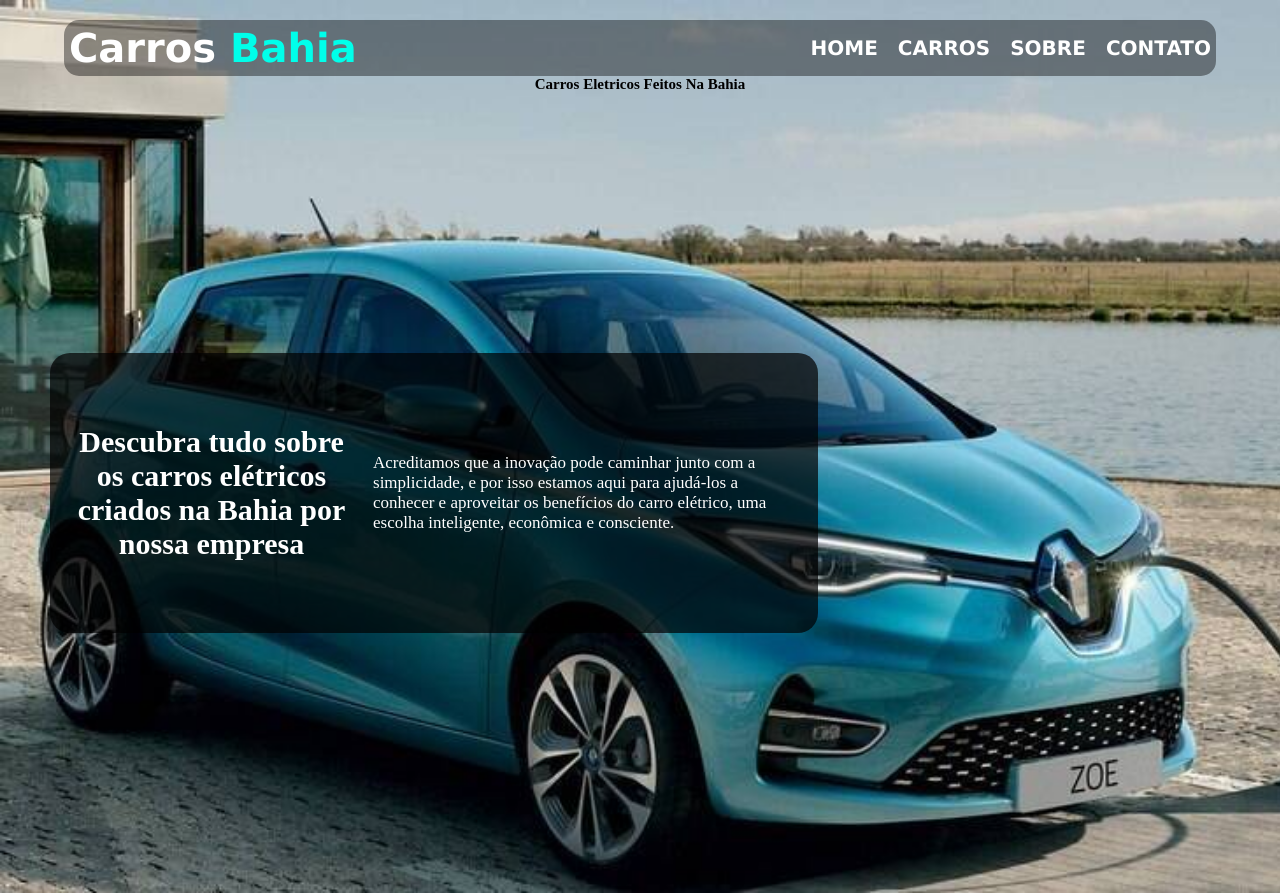
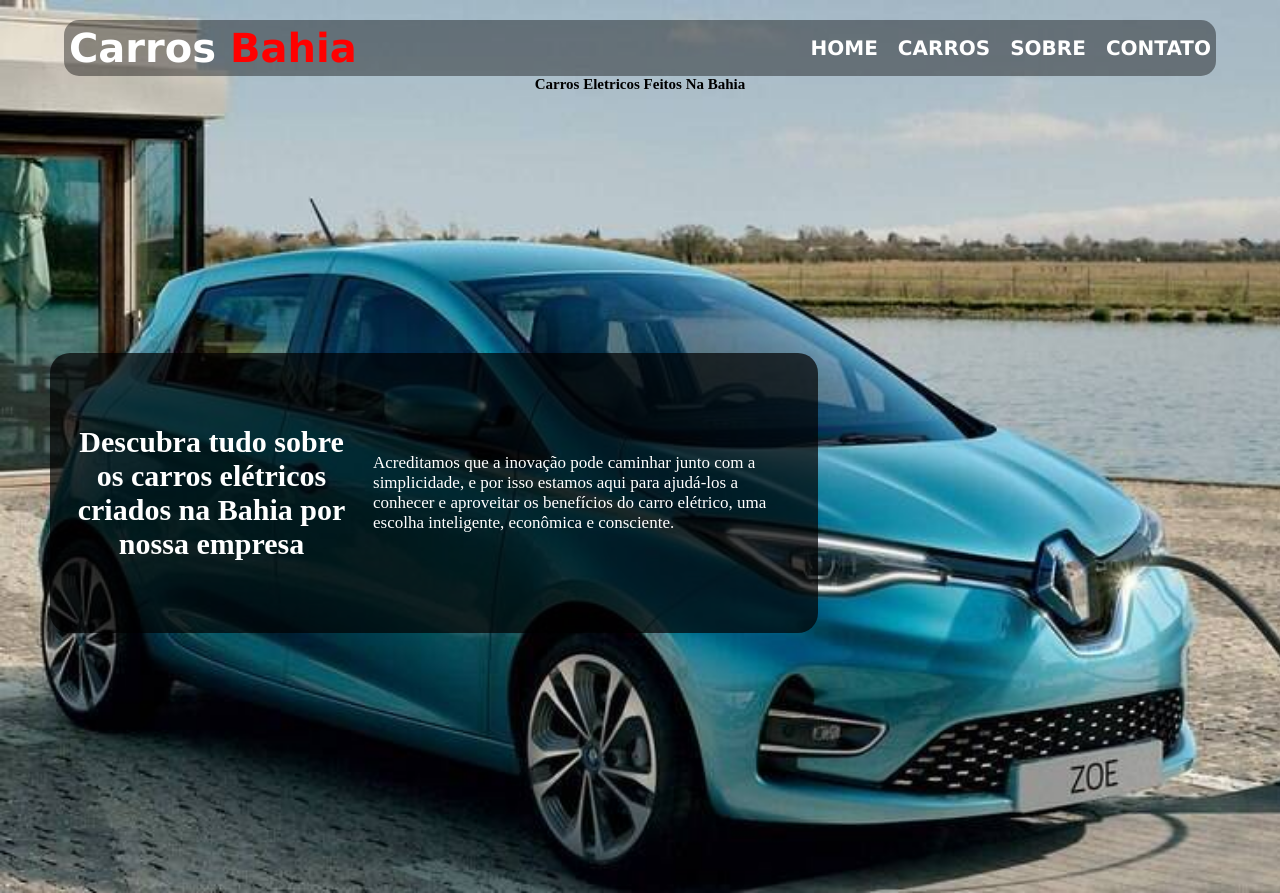
Before and after one commit to Cp-FrontEnd/Cp2, a plain HTML site: page pages/sobre.html in a window 1280 px wide. Shown: the top 893 px of the page. Drawn offline with Linux system fonts and the light colour scheme.

Commit message:
Update sobre.css

```diff
--- a/src/css/sobre.css
+++ b/src/css/sobre.css
@@ -12,7 +12,7 @@ li{
     --color-font1:#fff;
     --color-font2:#333;
     --color-font3:rgb(4,25,32);
-    --color-font4:rgb(0, 255, 234);
+    --color-font4:#ff0000;
     --gradient:linear-gradient(to top,rgba(0,0,0,0.6),rgba(0,0,0,0.3));
     --font-size:4rem;
 }
```
